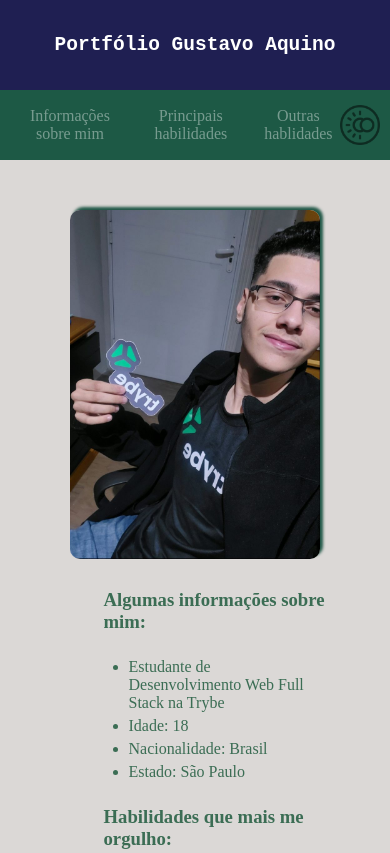
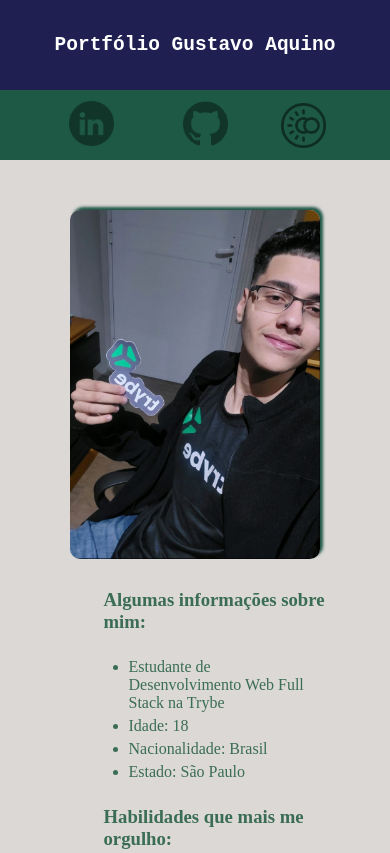
Before and after one commit to Gustavo-Aquino-1/Gustavo-Aquino-1.github.io, a plain HTML site: page index.html in a window 390 px wide. Shown: the top 853 px of the page. Drawn offline with Linux system fonts and the light colour scheme; no server answers.

Commit message:
changes nav for mobile

```diff
--- a/index.html
+++ b/index.html
@@ -14,11 +14,11 @@
 
     <section id="links">
         <nav>
-            <a class="aqui" href="https://www.linkedin.com/in/gustavo-aquino-7b698523a/" target="_blank"><img class="linke" src="imagens/linkedinicon.png" width="45px" alt="imgaqui"></a>
-            <a id="info-me" href="#info">Informações sobre mim </a>
-            <a id="habiliti" href="#hab_org">Principais habilidades </a>
-            <a class="aqui" href="https://github.com/Gustavo-Aquino-1" target="_blank"><img class="git" src="imagens/githubIcon.png" width="45px" alt=""></a>
-            <a id="other" href="#outras">Outras hablidades </a>
+            <a href="https://www.linkedin.com/in/gustavo-aquino-7b698523a/" target="_blank"><img class="linke" src="imagens/linkedinicon.png" width="45px" alt="imgaqui"></a>
+            <a id="info-me" class="aqui" href="#info">Informações sobre mim </a>
+            <a id="habiliti" class="aqui" href="#hab_org">Principais habilidades </a>
+            <a  href="https://github.com/Gustavo-Aquino-1" target="_blank"><img class="git" src="imagens/githubIcon.png" width="45px" alt=""></a>
+            <a id="other" class="aqui" href="#outras">Outras hablidades </a>
             <a class="aqui" href="https://www.w3schools.com/" target="_blank">Blog Favorito</a>
             <img id="dark" src="imagens/darkModeImg.png" alt="darkMode icon">
 
--- a/style.css
+++ b/style.css
@@ -114,7 +114,7 @@ main{
     }
 
     #dark{
-        width: 40px;
+        width: 45px;
         margin-right: 10px;
     }
 
```
